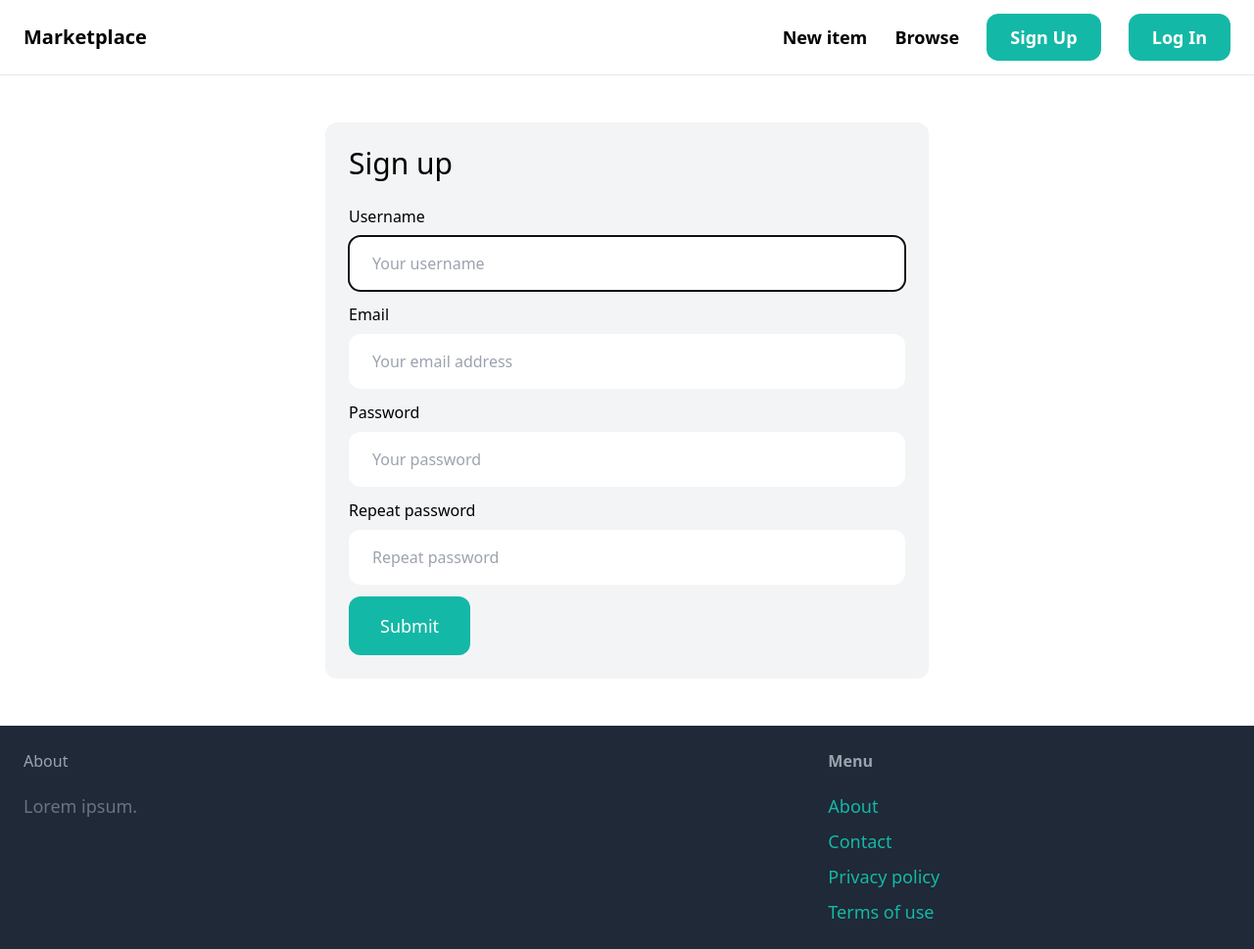
After one commit to POskar/Marketplace, a Django app: page /signup/ in a window 1280 px wide. The commit adds this page. Shown: the whole page at 98% size. Run offline with Django 4.2, Linux system fonts and the light colour scheme; some libraries are stand-ins or nearby versions.

Commit message:
created user signup

```diff
--- /dev/null
+++ b/marketplace/core/forms.py
@@ -0,0 +1,25 @@
+from django import forms
+from django.contrib.auth.forms import UserCreationForm
+from django.contrib.auth.models import User
+
+class SignupForm(UserCreationForm):
+    class Meta:
+        model = User
+        fields = ('username', 'email', 'password1', 'password2')
+
+    username = forms.CharField(widget=forms.TextInput(attrs={
+        'placeholder': 'Your username',
+        'class': 'w-full py-4 px-6 rounded-xl'
+    }))
+    email = forms.CharField(widget=forms.EmailInput(attrs={
+        'placeholder': 'Your email address',
+        'class': 'w-full py-4 px-6 rounded-xl'
+    }))
+    password1 = forms.CharField(widget=forms.PasswordInput(attrs={
+        'placeholder': 'Your password',
+        'class': 'w-full py-4 px-6 rounded-xl'
+    }))
+    password2 = forms.CharField(widget=forms.PasswordInput(attrs={
+        'placeholder': 'Repeat password',
+        'class': 'w-full py-4 px-6 rounded-xl'
+    }))
--- a/marketplace/core/templates/core/base.html
+++ b/marketplace/core/templates/core/base.html
@@ -18,7 +18,7 @@
                 <a href="#" class="text-lg font-semibold hover:text-gray-500">New item</a>
                 <a href="#" class="text-lg font-semibold hover:text-gray-500">Browse</a>
 
-                <a href="#" class="px-6 py-3 text-lg font-semibold bg-teal-500 text-white rounded-xl hover:bg-teal-700">Sign Up</a>
+                <a href="{% url 'core:signup' %}" class="px-6 py-3 text-lg font-semibold bg-teal-500 text-white rounded-xl hover:bg-teal-700">Sign Up</a>
                 <a href="#" class="px-6 py-3 text-lg font-semibold bg-teal-500 text-white rounded-xl hover:bg-teal-700">Log In</a>
             </div>
         </nav>
@@ -39,7 +39,7 @@
 
                 <ul class="space-y-2">
                     <li><a href="#" class="text-lg text-teal-500 hover:text-teal-700">About</a></li>
-                    <li><a href="{% url 'contact' %}" class="text-lg text-teal-500 hover:text-teal-700">Contact</a></li>
+                    <li><a href="{% url 'core:contact' %}" class="text-lg text-teal-500 hover:text-teal-700">Contact</a></li>
                     <li><a href="#" class="text-lg text-teal-500 hover:text-teal-700">Privacy policy</a></li>
                     <li><a href="#" class="text-lg text-teal-500 hover:text-teal-700">Terms of use</a></li>
                 </ul>
--- /dev/null
+++ b/marketplace/core/templates/core/signup.html
@@ -0,0 +1,45 @@
+{% extends 'core/base.html' %}
+
+{% block title %}Sign up{% endblock %}
+
+{% block content %}
+<div class="w-1/2 my-6 mx-auto p-6 bg-gray-100 rounded-xl">
+    <h1 class="mb-6 text-3xl">Sign up</h1>
+
+    <form method="post" action=".">
+        {% csrf_token %}
+
+        <div class="mb-3">
+            <label class="inline-block mb-2">Username</label><br>
+            {{ form.username }}
+        </div>
+
+        <div class="mb-3">
+            <label class="inline-block mb-2">Email</label><br>
+            {{ form.email }}
+        </div>
+
+        <div class="mb-3">
+            <label class="inline-block mb-2">Password</label><br>
+            {{ form.password1 }}
+        </div>
+
+        <div class="mb-3">
+            <label class="inline-block mb-2">Repeat password</label><br>
+            {{ form.password2 }}
+        </div>
+
+        {% if form.errors or form.non_field_errors %}
+            <div class="mb-3 p-6 bg-red-100 rounded-xl">
+                {% for field in form %}
+                    {{ field.errors }}
+                {% endfor %}
+
+                {{ form.non_field_errors }}
+            </div>
+        {% endif %}
+
+        <button class="py-4 px-8 text-lg bg-teal-500 hover:bg-teal-700 rounded-xl text-white">Submit</button>
+    </form>
+</div>
+{% endblock content %}
--- /dev/null
+++ b/marketplace/core/urls.py
@@ -0,0 +1,10 @@
+from django.urls import path
+from . import views
+
+app_name = 'core'
+
+urlpatterns = [
+    path('', views.index, name='index'),
+    path('contact/', views.contact, name="contact"),
+    path('signup/', views.signup, name="signup"),
+]
--- a/marketplace/core/views.py
+++ b/marketplace/core/views.py
@@ -1,5 +1,6 @@
-from django.shortcuts import render
+from django.shortcuts import render, redirect
 from item.models import Category, Item
+from .forms import SignupForm
 
 def index(request):
     items = Item.objects.filter(is_sold=False)[0:6]
@@ -11,3 +12,18 @@ def index(request):
 
 def contact(request):
     return render(request, 'core/contact.html')
+
+def signup(request):
+    if request.method == 'POST':
+        form = SignupForm(request.POST)
+
+        if form.is_valid():
+            form.save()
+            return redirect('/login/')
+    else:
+        form = SignupForm()
+
+    form = SignupForm()
+    return render(request, 'core/signup.html', {
+        'form': form
+    })
--- a/marketplace/marketplace/urls.py
+++ b/marketplace/marketplace/urls.py
@@ -18,11 +18,9 @@ from django.contrib import admin
 from django.urls import path, include
 from django.conf import settings
 from django.conf.urls.static import static
-from core.views import index, contact
 
 urlpatterns = [
-    path('', index, name='index'),
+    path('', include('core.urls')),
     path('items/', include('item.urls')),
-    path('contact/', contact, name='contact'),
     path('admin/', admin.site.urls),
 ] + static(settings.MEDIA_URL, document_root=settings.MEDIA_ROOT)
```
Also changed, not shown: marketplace/db.sqlite3.
